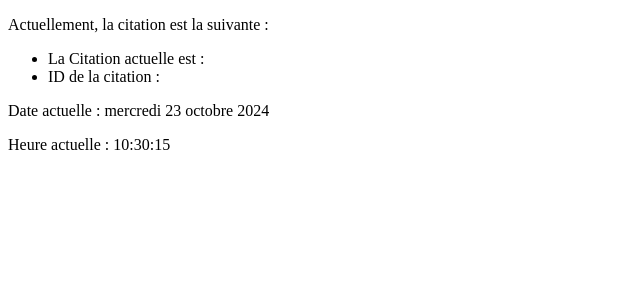
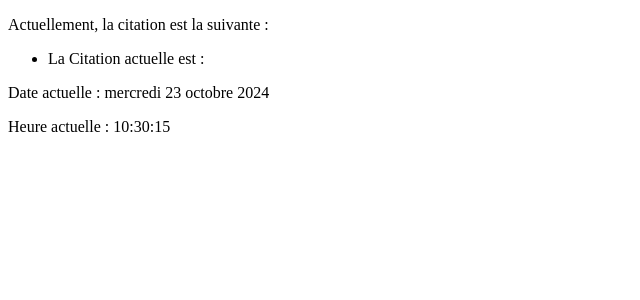
Before and after one commit to MrDevaa/Projet_DashBord_ReactJs, a React (Vite) app: page / in a window 1280 px wide. Shown: the top 300 px of the page, without its empty margins (0-640 px from the left). Built offline with nearby package versions, Linux system fonts and the light colour scheme; no server answers.

Commit message:
commented id bug soon to be fixed

```diff
--- a/src/Citation/Citation.jsx
+++ b/src/Citation/Citation.jsx
@@ -22,7 +22,7 @@ function App() {
       <p>Actuellement, la citation est la suivante :</p>
       <ul>
         <li>La Citation actuelle est : {citation.advice}</li>
-        <li>ID de la citation : {citation.id}</li>
+        {/* <li>ID de la citation : {citation.id}</li> */}
       </ul>
     </div>
   );
```
